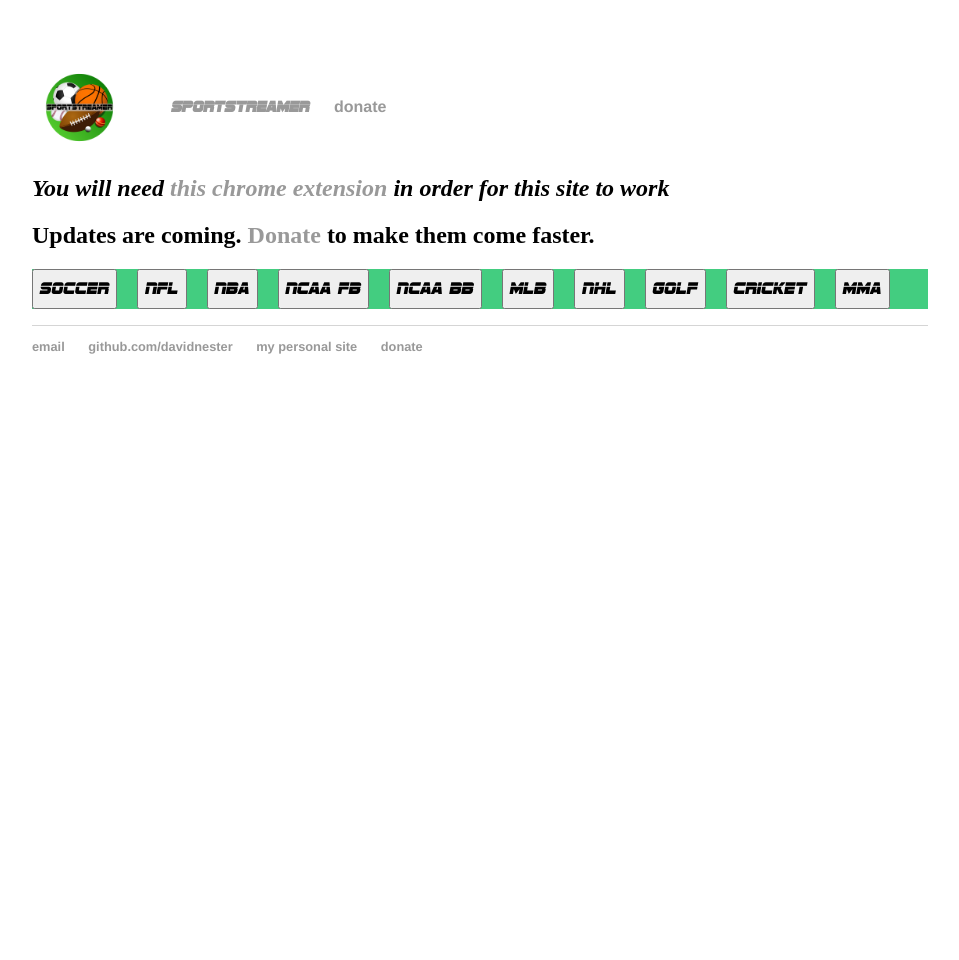
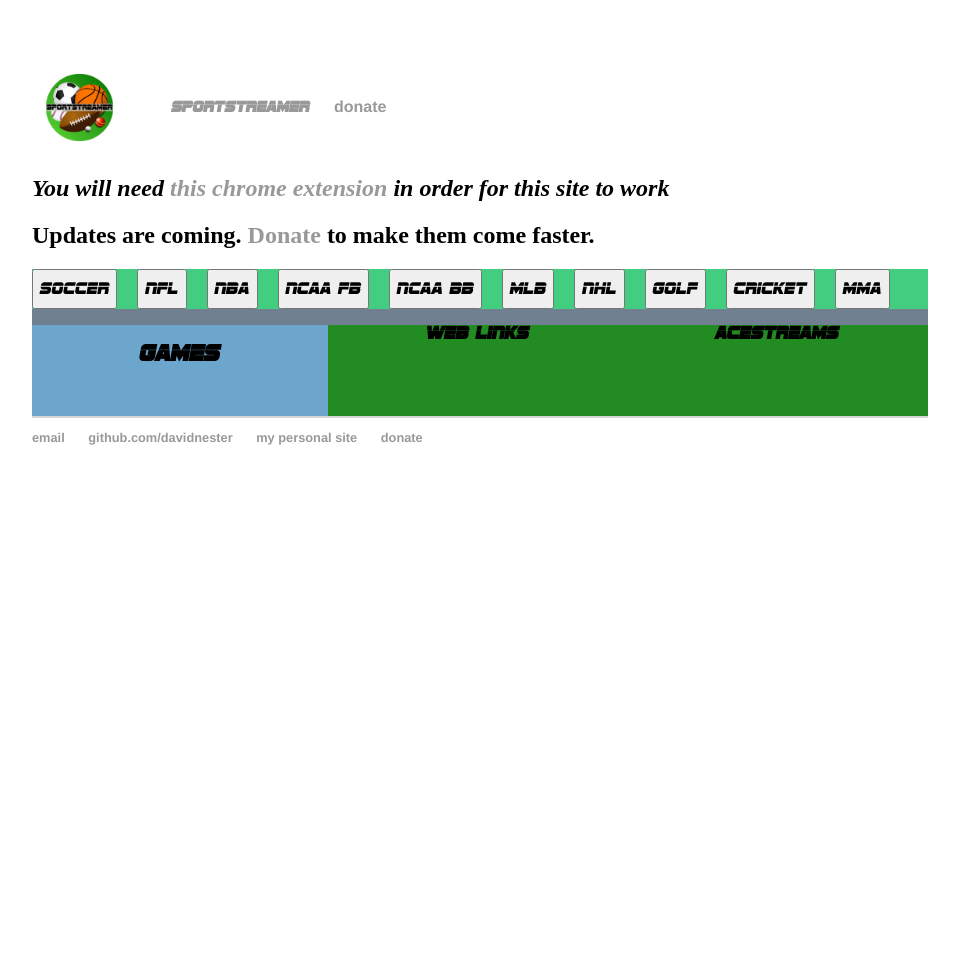
Before and after one commit to DavidNester/DavidNester.github.io, a Jekyll site: the page built from sportstreamer/index.html, in a window 1280 px wide. Shown: the whole page, without its empty margins (160-1119 px from the left). Built offline with Jekyll 4.4.1, drawn with Linux system fonts in a browser that asks for light colours; before the commit the page ends 900 px from its top, so only the background shows below that.

Commit message:
major UI improvements
Need to iron out acestreams

```diff
--- a/css/main.css
+++ b/css/main.css
@@ -1,6 +1,10 @@
 body {
     margin: 60px auto;
     width: 70%;
+    height: 100%;
+}
+html {
+	height: 100%;
 }
 nav ul, footer ul {
     font-family:'Helvetica', 'Arial', 'Sans-Serif';
@@ -29,7 +33,7 @@
     color: #333;
 }
 footer {
-    border-top: 1px solid #d5d5d5;
+    border-top: 2px solid #d5d5d5;
     font-size: .8em;
 }
 
@@ -65,3 +69,69 @@
 	height:40px;
 	vertical-align: top;
 }
+#gamesandlinks {
+	overflow: hidden;
+	display: flex;
+}
+#games button {
+	width: 100%;
+}
+#games {
+	float: left;
+}
+#gameswrapper {
+	float: left;
+	overflow: hidden;
+	background-color:#6ca6cd;
+	width:33%;
+	height:100%;
+	margin-bottom: -1000px;
+    padding-bottom: 1000px;
+}
+#links {
+	float: left;
+	overflow: hidden;
+	background-color:#228b22;
+	width:67%;
+	height:100%;
+	margin-bottom: -1000px;
+    padding-bottom: 1000px;
+}
+#web button {
+	width: 100%;
+	padding: 5px;
+}
+#web li {
+	padding: 3px;
+}
+#webwrapper {
+	float: left;
+	overflow: hidden;
+	width: 49.9%;
+}
+#acewrapper {
+	float: left;
+	overflow: hidden;
+	width: 49.9%;
+}
+ul {
+	list-style-type: none;
+	padding: 0;
+	width: 100%;
+}
+#games ul {
+	margin: -20px 0 10px 0;
+}
+#acewrapper #webwrapper li {
+	padding: 2px;
+}
+#games li {
+	padding: 5px;
+}
+.fontedheader {
+	font-family: sportsnight;
+}
+button:hover {
+	color:#fff!important;
+	background-color:#000!important;
+}
--- a/sportstreamer/index.html
+++ b/sportstreamer/index.html
@@ -10,23 +10,39 @@
 		<ul id="sports">
 		</ul>
 	</nav>
-<nav style="background-color:#6ca6cd">
+	<div id="gamesandlinks">
+		<div id="gameswrapper">
+			<center><h2 class="fontedheader">Games</h2></center>
 			<ul id="games">
 			</ul>
-</nav>
-<div style="background-color:#228b22">
-	<ul id="links" float="left" display="inline-block">
+		</div>
+		<div id="links">
+			<div id="webwrapper">
+				<center>
+					<h3 class="fontedheader" style="padding-top:5px;">Web Links</h3>
+					<ul id="web" display="inline-block">
 					</ul>
-	<ul id="ace" float="left" display="inline-block">
+				</center>
+			</div>
+			<div id="acewrapper">
+				<center>
+					<h3 class="fontedheader" style="padding-top:5px;">Acestreams</h3>
+					<ul id="ace" display="inline-block">
 					</ul>
+				</center>
 			</div>
 		</div>
+	</div>
+</div>
+
+
 
 <script type="text/javascript">
 
 var getUrl = window.location;
 var baseUrl = getUrl .protocol + "//" + getUrl.host + "/" //+ getUrl.pathname.split('/')[1];
-
+var forum = "";
+var game = "";
 //Sport Buttons
 var sports_list = ["Soccer", "NFL", "NBA", "NCAA FB", "NCAA BB", "MLB", "NHL", "Golf", "Cricket", "MMA"];
 var addresses = ["https://www.reddit.com/r/soccerstreams/", "https://www.reddit.com/r/nflstreams/", "https://www.reddit.com/r/nbastreams/", "https://www.reddit.com/r/CFBStreams/", "https://www.reddit.com/r/ncaaBBallStreams/", "https://www.reddit.com/r/MLBStreams/", "https://www.reddit.com/r/NHLStreams/", "https://www.reddit.com/r/PuttStreams/", "https://www.reddit.com/r/cricket_streams/", "https://www.reddit.com/r/MMAStreams/"]
@@ -56,7 +72,8 @@
 var request = makeHttpObject();
 
 function getGames(url) {
-	var links = document.getElementById('links');
+	forum = url
+	var links = document.getElementById('web');
 	links.innerHTML = ""
 	var aces = document.getElementById('ace');
 	aces.innerHTML = "";
@@ -94,15 +111,17 @@
 		text += "<li><button onclick='getLinks(\""+ urls[i] +"\")' style=\"height:30px;\">" + urls[i+1] + "</button></li>"
 	}
 	if (text == "") {
-		text = "<li>No Games Found? Try these:</li>\n" +
-				"<li>Make sure the<a href=\"https://chrome.google.com/webstore/detail/allow-control-allow-origi/nlfbmbojpeacfghkpbjhddihlkkiljbi/related?hl=en-US\">chrome extension</a> is installed <b>and ON (green)</b></li>" +
-		        "<li>Click the button again (sometimes it doesn't work the first time)</li>" +
-		        "<li>Make sure that there are in fact games scheduled for that sport</li>"
+		text = "<center><li><b>No Games Found? Try these:</b></li>\n" +
+				"<li>Make sure <a style=\"color:black;\"href=\"https://chrome.google.com/webstore/detail/allow-control-allow-origi/nlfbmbojpeacfghkpbjhddihlkkiljbi/related?hl=en-US\"><u>extension</u></a> is installed and <b>ON</b></li>" +
+		        "<li>Click the button again</li>" +
+		        "<li>Make sure games are scheduled</li>"+
+		        "<li><a style=\"color:black;\" href=\""+ forum +"\"><u>Go to forum</u></a></li></center>"
 	}
 	games.innerHTML = text;
 }
 function getLinks(url){
-	var links = document.getElementById('links');
+	game = url;
+	var links = document.getElementById('web');
 	text = "<center>...Getting Links...</center>"
 	links.innerHTML = text
 	request.open("GET", url, true);
@@ -157,10 +176,16 @@
 	makeLinkButtons(urls, acestreams(doc));
 }
 function makeLinkButtons(urls, aces) {
-	var links = document.getElementById('links');
+	var links = document.getElementById('web');
 	text = ""
 	for (i = 0; i < urls.length; i++) {
 		text += "<li><a href=\""+ urls[i] +"\" target=\"_blank\"><button>" + urls[i] + "</button></a></li>"
+	}
+	if (text == "") {
+		text = "<center><li><b>No Links Found? Try these:</b></li>\n" +
+		        "<li>Click the button again</li>" +
+		        "<li>Make sure games are scheduled</li>"+
+		        "<li><a style=\"color:black;\" href=\""+ game +"\"><u>Go to post</u></a></li></center>"
 	}
 	links.innerHTML = text;
 	var acestreams = document.getElementById('ace');
```
Also changed, not shown: other parts of sportstreamer/index.html (+4 -4 lines). Lines whose indentation alone changed are shown as unchanged.
